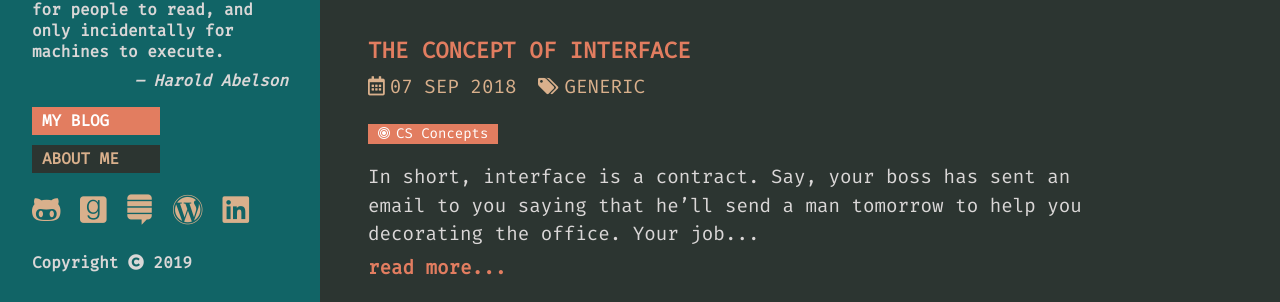
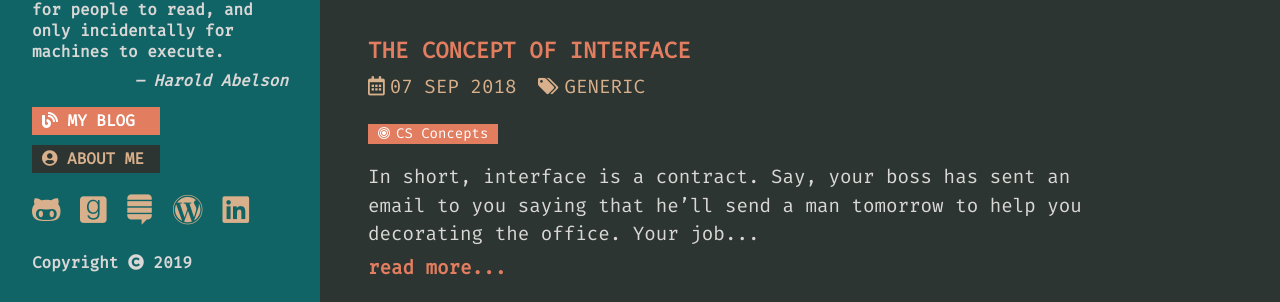
Before and after one commit to khanrn/codemascot.github.io, a Jekyll site: the page built from index.html, in a window 1280 px wide. Shown: the part 316-618 px from the top of the page. Built offline with Jekyll 4.4.1, drawn with Linux system fonts in a browser that asks for light colours; nearby versions of some CDN libraries; the list of posts is cut into pages by our own code.

Commit message:
Sidebar fixed

```diff
--- a/_includes/sidebar.html
+++ b/_includes/sidebar.html
@@ -12,8 +12,8 @@
     </div>
 
     <nav class="sidebar-nav">
-      <a class="sidebar-nav-item{% if page.url == "/" %} active{% endif %}" href="{{ site.url }}/">My Blog</a>
-	  <a class="sidebar-nav-item{% if page.url == "/about-me/" %} active{% endif %}" href="{{ site.url }}/about-me/">About Me</a>
+          <a class="sidebar-nav-item{% if page.url == "/" %} active{% endif %}" href="{{ site.url }}/"><i class="fas fa-blog"></i> My Blog</a>
+	  <a class="sidebar-nav-item{% if page.url == "/about-me/" %} active{% endif %}" href="{{ site.url }}/about-me/"><i class="fas fa-user-circle"></i> About Me</a>
       {% comment %}
         The code below dynamically generates a sidebar nav of pages with
         `layout: page` in the front-matter. See readme for usage.
```
